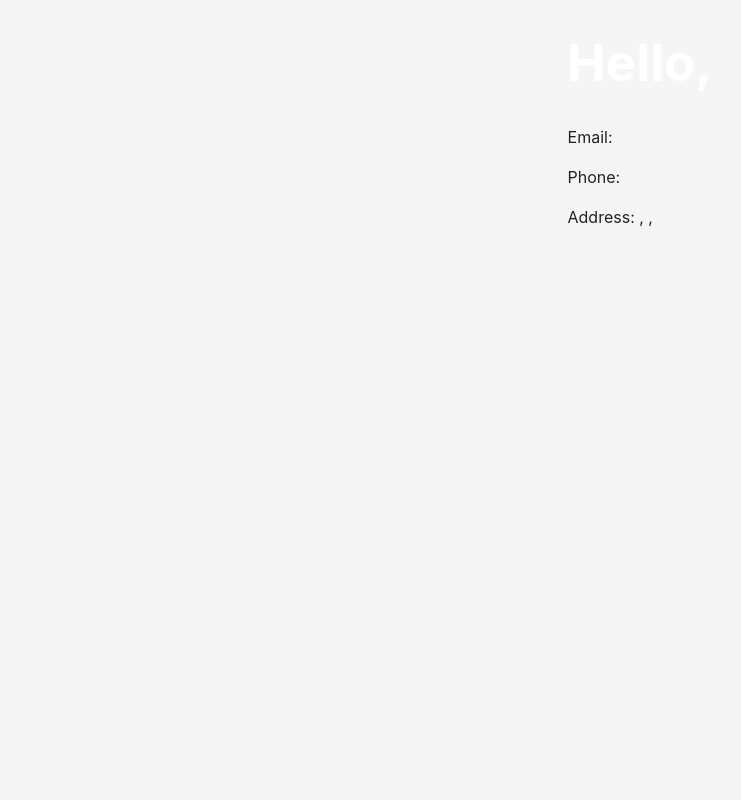
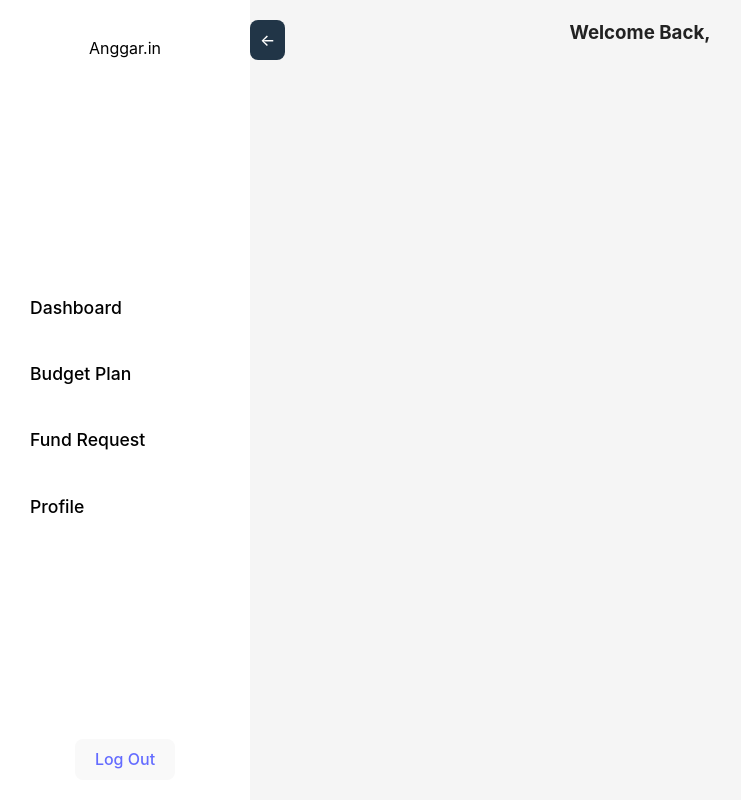
Before and after one commit to ve11yn/anggarin, a React (Vite) app: page /home in a window 1280 px wide. Shown: the whole page, without its empty margins (0-741 px from the left). Built offline with nearby package versions, Linux system fonts and the light colour scheme.

Commit message:
Added Collapsible Navigation Bar

```diff
--- a/src/dashboard.tsx
+++ b/src/dashboard.tsx
@@ -1,14 +1,16 @@
 import { UserContext } from "./entity/userContext";
 import { useContext } from "react";
+import Navigation2 from "./navigation2";
 
 const Dashboard = () => {
     const {state} = useContext(UserContext);
     return (
-        <div>
-        <h1>Hello, {state.name}</h1>
-        <p>Email: {state.email}</p>
-            <p>Phone: {state.phone}</p>
-            <p>Address: {state.address}, {state.city}, {state.state} {state.zip}</p>
+        <div className="page-container">
+            <Navigation2/>
+            <div className="dashboard">
+                <h3>Welcome Back,</h3>
+                <h1>{state.name}</h1>
+             </div>
         </div>
 
     );
--- a/src/index.css
+++ b/src/index.css
@@ -196,6 +196,75 @@ button:hover {
 
 .nav-link:hover {
     color: #646cff;
+}
+
+.navigation2 {
+    position: fixed;
+    left: 0;
+    top: 0;
+    display: flex;
+    flex-direction: column;
+    justify-content: space-between;
+    align-items: center;
+    height: 100vh;
+    width: 250px;
+    background-color: white;
+    color: black;
+    padding: 20px;
+    transition: all 0.3s ease;
+    z-index: 1000;
+}
+
+.navigation2.collapsed {
+    transform: translateX(-100%);
+}
+
+.nav-toggle-btn {
+    position: fixed;
+    left: 250px;
+    top: 20px;
+    z-index: 1001;
+    background-color: #213547;
+    color: white;
+    border: none;
+    padding: 10px;
+    cursor: pointer;
+    transition: all 0.3s ease;
+}
+
+.navigation2.collapsed+.nav-toggle-btn {
+    left: 0;
+}
+
+.nav-links-2 {
+    display: flex;
+    flex-direction: column;
+    gap: 20px;
+    width: 100%;
+}
+
+.nav-links-2 .nav-link {
+    color: black;
+    text-decoration: none;
+    padding: 10px;
+    border-radius: 4px;
+    transition: background-color 0.3s ease;
+}
+
+.nav-links-2 .nav-link:hover {
+    background-color: rgba(0, 0, 0, 0.1);
+}
+
+
+/* Add margin to main content to prevent overlap with navigation */
+
+.main-content {
+    margin-left: 250px;
+    transition: margin-left 0.3s ease;
+}
+
+.navigation2.collapsed~.main-content {
+    margin-left: 0;
 }
 
 
@@ -743,3 +812,8 @@ section,
 .details-h1 {
     color: black;
 }
+
+.page-container {
+    display: flex;
+    position: relative;
+}
--- /dev/null
+++ b/src/navigation2.tsx
@@ -0,0 +1,40 @@
+import { useContext, useState } from "react";
+import { UserContext } from "./entity/userContext";
+import { Link } from "react-router-dom";
+import "./index.css";
+
+const Navigation2 = () => {
+    const {state} = useContext(UserContext);
+    const [isCollapsed, setIsCollapsed] = useState(false);
+
+    const toggleNavigation = () => {
+        setIsCollapsed(!isCollapsed);
+    };
+
+    return (
+        <>
+            <button
+                className="nav-toggle-btn"
+                onClick={toggleNavigation}
+            >
+                {isCollapsed ? "→" : "←"}
+            </button>
+            <div className={`navigation2 ${isCollapsed ? 'collapsed' : ''}`}>
+                <div>
+                    <p>Anggar.in</p>
+                </div>
+
+                <div className="nav-links-2">
+                    <Link to="/dashboard" className="nav-link">Dashboard</Link>
+                    <Link to="/budgetPlan" className="nav-link">Budget Plan</Link>
+                    <Link to="/fundRequest" className="nav-link">Fund Request</Link>
+                    <Link to="/Profile" className="nav-link">Profile</Link>
+                </div>
+
+                <button>Log Out</button>
+            </div>
+        </>
+    )
+};
+
+export default Navigation2;
```
